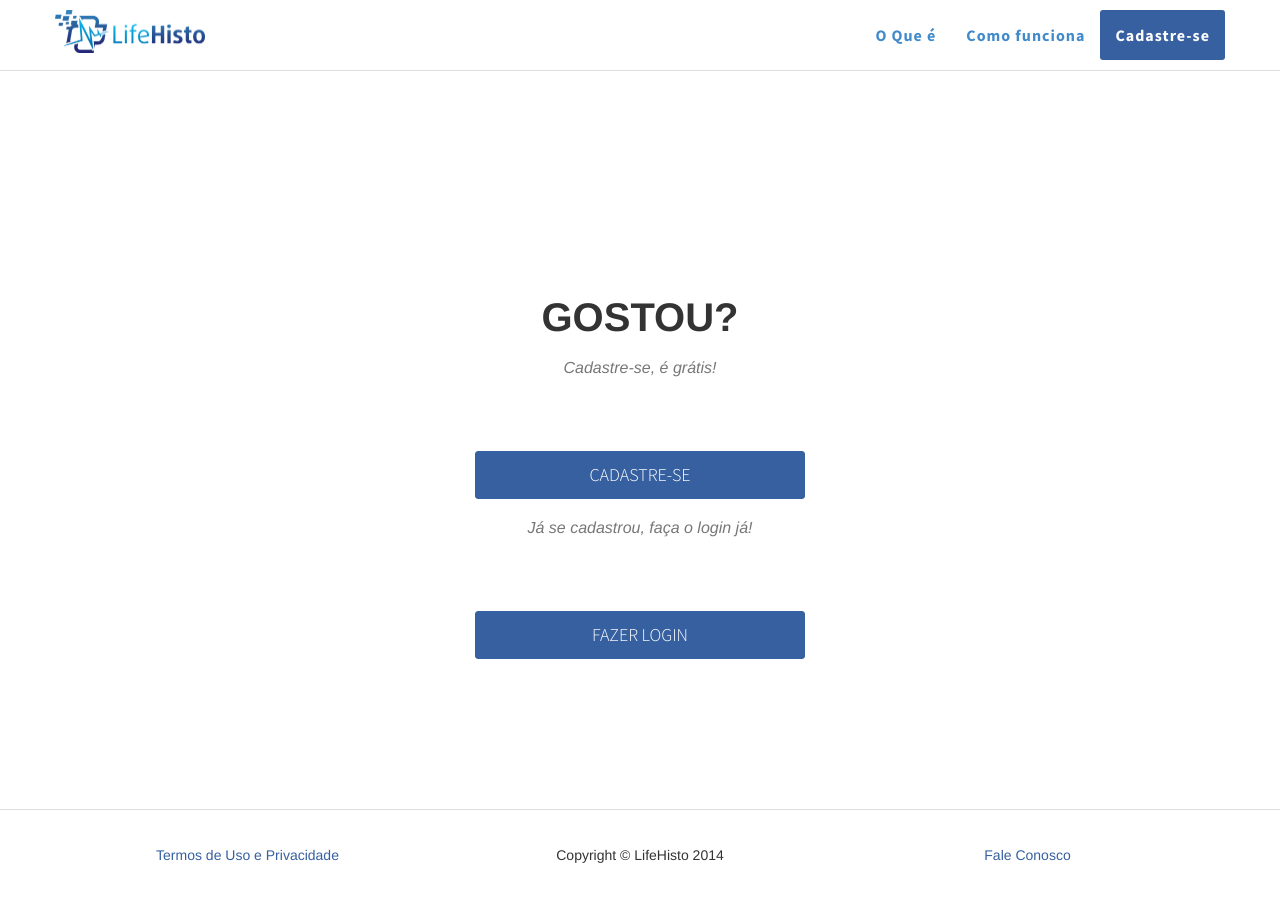
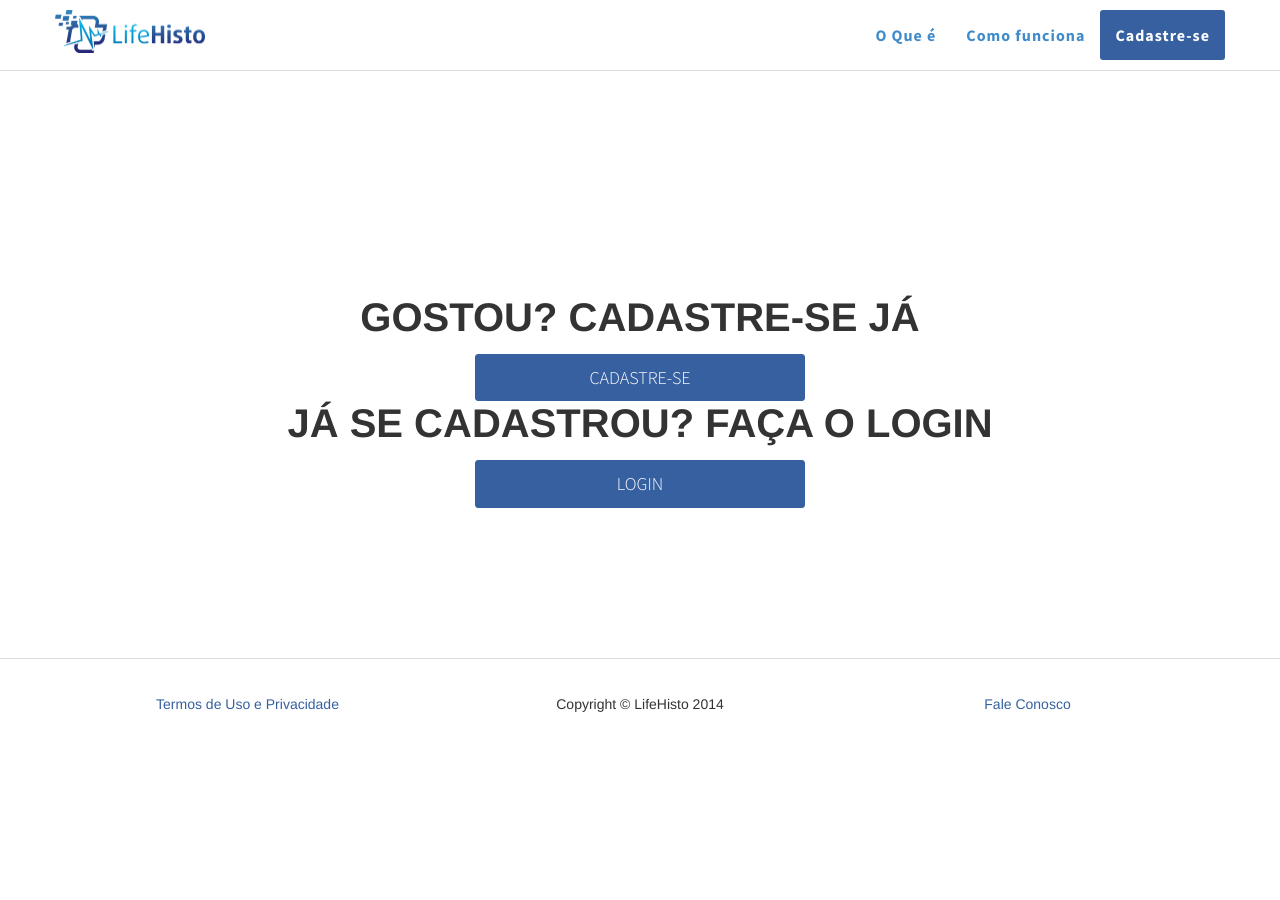
Before and after one commit to Lifehisto/lifehisto.github.io, a Jekyll site: the page built from index.html, in a window 1280 px wide and 900 px high, scrolled down 2408 px. Built offline with Jekyll 4.4.1, drawn with Linux system fonts in a browser that asks for light colours; nearby versions of some CDN libraries; library files that are not in the unit come from our copies; after the commit the page ends 3157 px from its top, so only the background shows below that.

Commit message:
Update index.html

```diff
--- a/index.html
+++ b/index.html
@@ -115,8 +115,8 @@ layout: default
         <div class="container">
             <div class="row">
                 <div class="col-lg-12 text-center">
-                    <h2 class="section-heading">Gostou?</h2>
-                    <h3 class="section-subheading text-muted">Cadastre-se, é grátis!</h3>
+                    <h2 class="section-heading">Gostou? Cadastre-se já</h2>
+                    <!-- <h3 class="section-subheading text-muted">Cadastre-se, é grátis!</h3> -->
                 </div>
             </div>
             <div class="row">
@@ -126,13 +126,13 @@ layout: default
             </div>
             <div class="row">
                 <div class="col-lg-12 text-center">
-
-                    <h3 class="section-subheading text-muted">Já se cadastrou, faça o login já!</h3>
+                    <h2 class="section-heading">Já se cadastrou? Faça o Login</h2>
+                    <!-- <h3 class="section-subheading text-muted">Já se cadastrou, faça o login já!</h3> -->
                 </div>
             </div>
             <div class="row">
                 <div class="col-lg-12">
-                    <a href="https://app.lifehisto.com" class="page-scroll btn btn-xl">Fazer Login</a>
+                    <a href="https://app.lifehisto.com" class="page-scroll btn btn-xl">Login</a>
                 </div>
             </div>
         </div>
```
